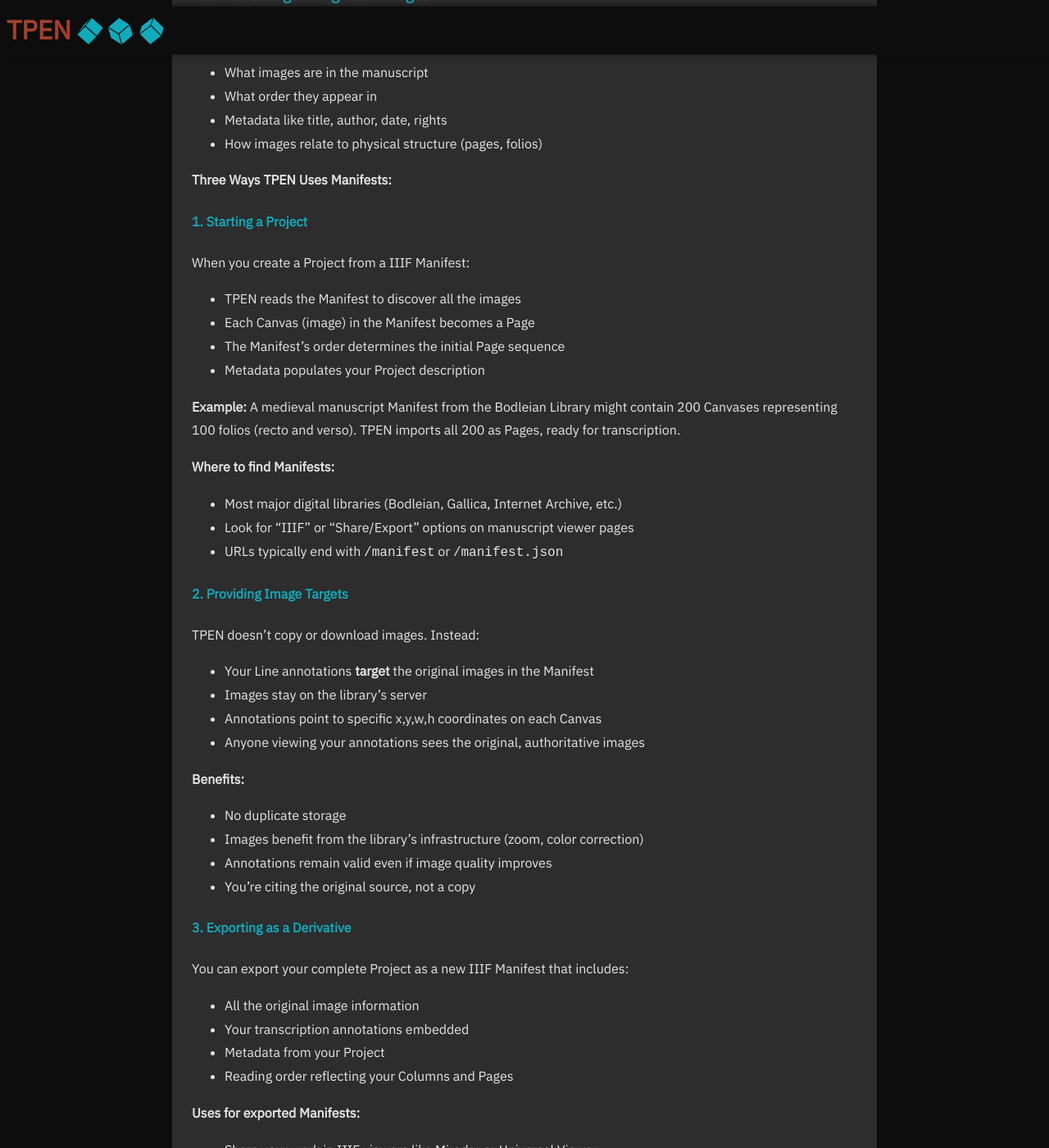
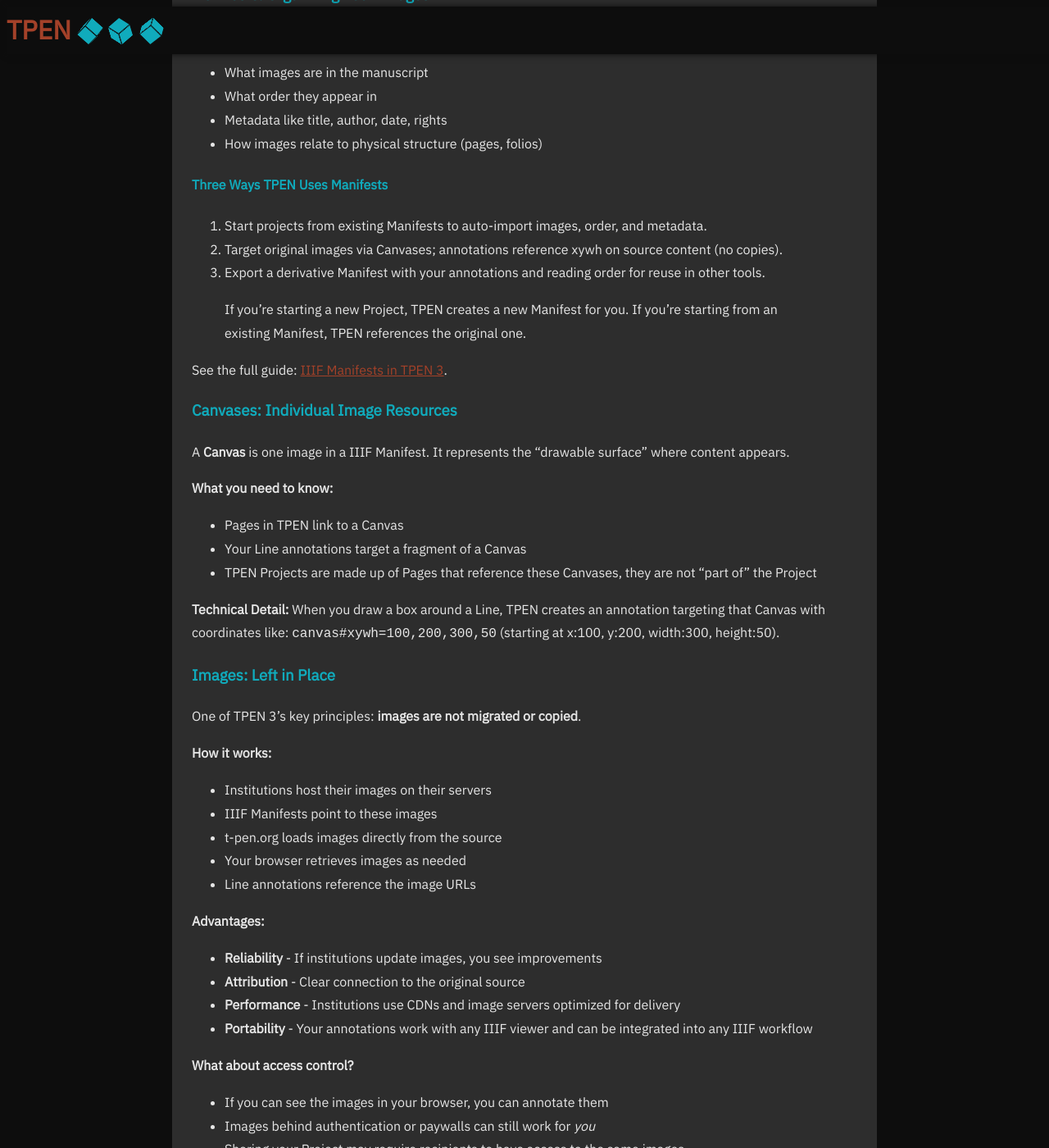
Before and after one commit to CenterForDigitalHumanities/TPEN3, a Jekyll site: the page built from _posts/2025-12-10-understanding-tpen-data.md, in a window 1280 px wide and 1400 px high, scrolled down 5272 px. Shown: the whole window at 82% size. Built offline with Jekyll 4.4.1, drawn with Linux system fonts in a browser that asks for light colours; some of the changed text lies outside the part shown.

Commit message:
Add IIIF Manifests tutorial and update related docs
Added a new tutorial on IIIF Manifests in TPEN 3, detailing project creation, annotation targeting, and export workflows. Updated the 'Understanding TPEN Data' post to clarify IIIF and Web Annotation usage, and linked the new tutorial in the main tutorials page.

````diff
--- a/_posts/2025-12-10-understanding-tpen-data.md
+++ b/_posts/2025-12-10-understanding-tpen-data.md
@@ -181,85 +181,43 @@
 3. **Mark Lines** by drawing boxes around text fragments
 4. **Group into Columns** if your page has multiple sections
 5. **Type transcriptions** for each Line
-6. **Add Layers** if you need to annotate the same pages differently
-7. **Set reading order** so your text flows correctly across Pages and Columns
+6. **Set reading order** so your text flows correctly across Pages and Columns
+7. **Add Layers** if you need to annotate the same pages differently
 
 ---
 
 ## IIIF Resources: The Foundation
 
-TPEN 3 is built on the [IIIF](https://iiif.io/) (International Image Interoperability Framework) standard, which powers how images and transcriptions work together.
+TPEN 3 is built on the [IIIF](https://iiif.io/) (International Image Interoperability Framework) and [Web Annotation](https://www.w3.org/TR/annotation-model/) standards, linking images and transcriptions together.
 
 ### Manifests: Organizing Your Images
 
-A **IIIF Manifest** is like a table of contents for a digitized manuscript. It describes:
+A **IIIF Manifest** is a container for a digitized manuscript. It describes:
+
 - What images are in the manuscript
 - What order they appear in
 - Metadata like title, author, date, rights
 - How images relate to physical structure (pages, folios)
 
-**Three Ways TPEN Uses Manifests:**
+#### Three Ways TPEN Uses Manifests
 
-#### 1. Starting a Project
+1. Start projects from existing Manifests to auto-import images, order, and metadata.
+2. Target original images via Canvases; annotations reference xywh on source content (no copies).
+3. Export a derivative Manifest with your annotations and reading order for reuse in other tools.
 
-When you create a Project from a IIIF Manifest:
-- TPEN reads the Manifest to discover all the images
-- Each Canvas (image) in the Manifest becomes a Page
-- The Manifest's order determines the initial Page sequence
-- Metadata populates your Project description
+> If you're starting a new Project, TPEN creates a new Manifest for you. If you're starting from an existing Manifest, TPEN references the original one.
 
-**Example:** A medieval manuscript Manifest from the Bodleian Library might contain 200 Canvases representing 100 folios (recto and verso). TPEN imports all 200 as Pages, ready for transcription.
-
-**Where to find Manifests:**
-- Most major digital libraries (Bodleian, Gallica, Internet Archive, etc.)
-- Look for "IIIF" or "Share/Export" options on manuscript viewer pages
-- URLs typically end with `/manifest` or `/manifest.json`
-
-#### 2. Providing Image Targets
-
-TPEN doesn't copy or download images. Instead:
-- Your Line annotations **target** the original images in the Manifest
-- Images stay on the library's server
-- Annotations point to specific x,y,w,h coordinates on each Canvas
-- Anyone viewing your annotations sees the original, authoritative images
-
-**Benefits:**
-- No duplicate storage
-- Images benefit from the library's infrastructure (zoom, color correction)
-- Annotations remain valid even if image quality improves
-- You're citing the original source, not a copy
-
-#### 3. Exporting as a Derivative
-
-You can export your complete Project as a new IIIF Manifest that includes:
-- All the original image information
-- Your transcription annotations embedded
-- Metadata from your Project
-- Reading order reflecting your Columns and Pages
-
-**Uses for exported Manifests:**
-- Share your work in IIIF viewers like Mirador or Universal Viewer
-- Deposit in digital repositories
-- Enable text search in image viewers
-- Reuse in other scholarly tools
-- Create datasets for computational analysis
-
-**Example:** After transcribing a medieval recipe book, you export a Manifest. Researchers can now:
-- View the manuscript images
-- See your transcriptions overlaid on the images
-- Search the full text across all pages
-- Download the data for analysis
-- All in standard IIIF-compatible tools
+See the full guide: [IIIF Manifests in TPEN 3](/tutorials/2026/01/10/iiif-manifests-in-tpen3.html).
 
 ### Canvases: Individual Image Resources
 
 A **Canvas** is one image in a IIIF Manifest. It represents the "drawable surface" where content appears.
 
 **What you need to know:**
-- Each Page in TPEN links to one Canvas
-- Canvases have dimensions (width and height in pixels)
-- Your Line annotations use these dimensions to specify locations
-- Canvases can have multiple images (e.g., multispectral imaging) - you annotate the Canvas, not individual images
+
+- Pages in TPEN link to a Canvas
+- Your Line annotations target a fragment of a Canvas
+- TPEN Projects are made up of Pages that reference these Canvases, they are not "part of" the Project
 
 **Technical Detail:** When you draw a box around a Line, TPEN creates an annotation targeting that Canvas with coordinates like: `canvas#xywh=100,200,300,50` (starting at x:100, y:200, width:300, height:50).
 
@@ -268,40 +226,43 @@
 One of TPEN 3's key principles: **images are not migrated or copied**.
 
 **How it works:**
-- Libraries host their images on their servers
+
+- Institutions host their images on their servers
 - IIIF Manifests point to these images
-- TPEN loads images directly from the source
+- t-pen.org loads images directly from the source
 - Your browser retrieves images as needed
-- Annotations reference the image URLs
+- Line annotations reference the image URLs
 
 **Advantages:**
-- **No storage costs** - TPEN doesn't duplicate large image files
-- **Always current** - If libraries update images, you see improvements
-- **Proper attribution** - Clear connection to the original source
-- **Better performance** - Libraries use CDNs and image servers optimized for delivery
+
+- **Reliability** - If institutions update images, you see improvements
+- **Attribution** - Clear connection to the original source
+- **Performance** - Institutions use CDNs and image servers optimized for delivery
+- **Portability** - Your annotations work with any IIIF viewer and can be integrated into any IIIF workflow
 
 **What about access control?**
+
 - If you can see the images in your browser, you can annotate them
-- Images behind authentication, CORS restrictions, or firewalls will work for you
+- Images behind authentication or paywalls can still work for *you*
 - Sharing your Project may require recipients to have access to the same images
+- Even with limited access, the transcription data is still yours to use and share, referencing the original images
 - Public IIIF resources work best for collaborative projects
 
 ### IIIF and Standards Compliance
 
-Every piece of data TPEN creates follows international standards:
+Every piece of data TPEN creates follows international standards and is stored at rerum.io, ensuring long-term preservation and accessibility. This means your work is not just in TPEN but also part of a broader ecosystem of digital humanities tools and platforms.:
 
 - **Projects** → Custom TPEN format, accessible via API
-- **Layers** → Web Annotation Collections
-- **Pages** → Web Annotation Pages
-- **Lines** → Web Annotations
+- **Layers** → available as Web Annotation Collections
+- **Pages** → available as Web Annotation Pages
+- **Lines** → available as Web Annotations
 - **Manifests** → IIIF Presentation 3.0
 
-**Why this matters:**
-- Your work isn't locked into TPEN
-- Other tools can read your annotations
-- Your data is citable and preservable
-- Future tools will still understand your work
-- You can combine TPEN data with other sources
+> - Your work isn't locked into TPEN
+> - Other tools can work directly with your annotations
+> - Your data is citable and preservable
+> - Future tools will still understand your work
+> - You can use other tools to prepare your data for TPEN
 
 ---
 
@@ -309,14 +270,14 @@
 
 ### In the Transcription Interface
 
-When you transcribe, you're working with all five concepts simultaneously:
-
-1. **Select a Page** - Choose which folio to work on
-2. **Choose your Layer** - Switch between base text, commentary, etc.
-3. **Mark Lines** - Draw boxes around text on the image
-4. **Group into Columns** - Organize Lines into sections (if needed)
-5. **Set reading order** - Define sequence of Columns and Lines
-6. **Type transcriptions** - Enter text for each Line
+```mermaid
+flowchart TD
+    A["Select a Page<br/>Choose which folio to work on"] --> B["Choose your Layer<br/>Switch between base text, commentary, etc."]
+    B --> C["Mark Lines<br/>Draw boxes around text on the image"]
+    C --> D["Group into Columns<br/>Organize Lines into sections if needed"]
+    D --> E["Set reading order<br/>Define sequence of Columns and Lines"]
+    E --> F["Type transcriptions<br/>Enter text for each Line"]
+```
 
 The interface handles the technical details of creating proper Web Annotations, targeting IIIF Canvases, and storing everything correctly.
 
@@ -345,50 +306,29 @@
 Because TPEN uses standards, your data works elsewhere:
 
 - **IIIF Viewers** (Mirador, Universal Viewer) - Display images with transcription overlays
-- **TEI Editors** - Export annotations as TEI XML
-- **Research platforms** - Query annotations as Linked Data
+- **TEI Editors** - Shim annotations as standoff TEI XML
+- **Research platforms** - Query annotations as Linked Open Usable Data
 - **Computational tools** - Analyze transcription text and metadata
-- **Digital repositories** - Deposit complete IIIF Manifests with annotations
-
----
-
-## Key Takeaways
-
-**For Daily Work:**
-- **Projects** contain everything for one manuscript
-- **Layers** separate different annotation types
-- **Pages** represent individual images/folios
-- **Columns** organize complex layouts
-- **Lines** hold your actual transcriptions
-
-**For Understanding IIIF:**
-- **Images** stay at the source - you annotate remotely
-- **Manifests** organize images and can start Projects
-- **Canvases** are the image surfaces you annotate
-- **Export Manifests** to reuse your work elsewhere
-
-**The Power of Standards:**
-- Your work is portable, not locked in
-- Other tools can read and use your annotations
-- Data remains accessible long-term
-- Easy to combine with other resources
-
----
+- **Digital repositories** - Deposit complete IIIF Manifests with annotations or contribute supplements to existing ones
 
 ## Next Steps
 
 **Get Started:**
+
 - [Create your first Project](/tutorials/2022/07/02/start-a-project.html)
 - [Learn transcription workflows](/tutorials/2022/07/03/transcribing.html)
 - [Understand roles and permissions](/announcements/2024/12/20/roles-permissions.html)
 
 **Go Deeper:**
+
 - [Developing Transcription Interfaces](/tutorials/2022/07/05/developing-transcription-interfaces.html) - Technical deep dive
+- [IIIF Manifests in TPEN 3](/tutorials/2026/01/10/iiif-manifests-in-tpen3.html) - Full guide to starting, targeting, and exporting
 - [TPEN API Documentation](/api/) - Programmatic access
 - [IIIF Presentation 3.0 Spec](https://iiif.io/api/presentation/3.0/) - Standard details
 - [Web Annotation Model](https://www.w3.org/TR/annotation-model/) - Annotation standard
 
 **Questions?**
+
 - [Join the discussion](https://github.com/CenterForDigitalHumanities/TPEN3/discussions)
 - [Review API documentation](/api/)
 - [Explore the knowledge base](/tutorials/)
--- /dev/null
+++ b/_posts/2026-01-10-iiif-manifests-in-tpen3.md
@@ -0,0 +1,88 @@
+---
+title: "IIIF Manifests in TPEN 3"
+excerpt: "Deep dive on how TPEN 3 uses IIIF Manifests to start projects, target images, and export reusable derivatives"
+date: "2026-01-10"
+categories:
+  - "tutorials"
+tags:
+  - "iiif"
+  - "manifests"
+  - "standards"
+coverImage: "/assets/img/iiif_manifest.png"
+author: "Patrick Cuba"
+---
+
+## Overview
+
+TPEN 3 relies on IIIF Manifests to organize images, link annotations to original resources, and export your work for use in other tools. This guide expands on the three main ways Manifests are used.
+
+## 1. Starting a Project from a Manifest
+
+When you create a Project from a IIIF Manifest:
+
+- TPEN reads the Manifest to discover all the images
+- Each Canvas (image) in the Manifest becomes a Page
+- The Manifest's order determines the initial Page sequence
+- Metadata populates your Project description
+
+**Example:** A medieval manuscript Manifest from the Bodleian Library might contain 200 Canvases representing 100 folios (recto and verso). TPEN imports all 200 as Pages, ready for transcription.
+
+**Where to find Manifests:**
+
+- Most major digital libraries (Bodleian, Gallica, Internet Archive, etc.)
+- Look for "IIIF" or "Share/Export" options on manuscript viewer pages
+- URLs typically end with `/manifest` or `/manifest.json`
+
+## 2. Providing Image Targets for Annotations
+
+TPEN doesn't copy or download images. Instead:
+
+- Your Line annotations **target** the original images in the Manifest
+- Images stay on the library's server
+- Annotations point to specific x,y,w,h coordinates on each Canvas
+- Anyone viewing your annotations sees the original, authoritative images
+
+**Benefits:**
+
+- No duplicate storage
+- Images benefit from the library's infrastructure (zoom, color correction)
+- Annotations remain valid even if image quality improves
+- You're citing the original source, not a copy
+
+## 3. Exporting a Derivative Manifest
+
+You can export your complete Project as a new IIIF Manifest that includes:
+
+- All the original image information
+- Your transcription annotations embedded
+- Metadata from your Project
+- Reading order reflecting your Columns and Pages
+
+**Uses for exported Manifests:**
+
+- Share your work in IIIF viewers like Mirador or Universal Viewer
+- Deposit in digital repositories
+- Enable text search in image viewers
+- Reuse in other scholarly tools
+- Create datasets for computational analysis
+
+**Example:** After transcribing a medieval recipe book, you export a Manifest. Researchers can now:
+
+- View the manuscript images
+- See your transcriptions overlaid on the images
+- Search the full text across all pages
+- Download the data for analysis
+- All in standard IIIF-compatible tools
+
+## Related Concepts
+
+- [Canvases: Individual Image Resources](#)
+- [Annotation Pages and Web Annotations](#)
+- [Understanding Your Data in TPEN 3](/tutorials/2025/12/10/understanding-tpen-data.html)
+
+## Further Reading
+
+- [IIIF Presentation 3.0 Spec](https://iiif.io/api/presentation/3.0/)
+- [Web Annotation Model](https://www.w3.org/TR/annotation-model/)
+- [Mirador Viewer](https://projectmirador.org/)
+- [Universal Viewer](https://universalviewer.io/)
````
Also changed, not shown: pages/tutorials.md (+1 -0 lines).
